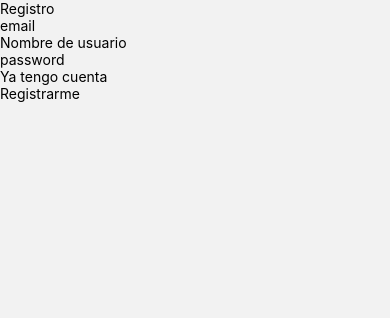
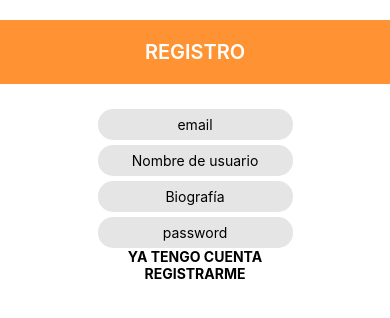
Before and after one commit to GianfrancoGrillo/react-native, a React Native app: screen /Register in a window 390 px wide. Shown: the top 318 px of the page. Built offline with nearby package versions, Linux system fonts and the light colour scheme; no server answers.

Commit message:
register login y css

```diff
--- a/src/screens/Login.js
+++ b/src/screens/Login.js
@@ -29,8 +29,10 @@ class Login extends Component {
 
 	render() {
 		return (
-			<View>
-				<Text>Ingresar</Text>
+			<View style={styles.container}>
+				<View style={styles.header}>
+					<Text style={styles.headertitle}>INGRESAR</Text>
+				</View>
 				<View>
 					<TextInput
                     style={styles.field}
@@ -48,8 +50,8 @@ class Login extends Component {
                       value={this.state.pass}
                       />
 
-					<Text onPress={() => this.loginUser(this.state.email, this.state.pass)}>Loguearme</Text>
-					<Text onPress={() => this.props.navigation.navigate('Register')}>No tengo cuenta</Text>
+					<Text style={styles.bold} onPress={() => this.loginUser(this.state.email, this.state.pass)}>LOGUEARME</Text>
+					<Text style={styles.bold} onPress={() => this.props.navigation.navigate('Register')}>NO TENGO CUENTA</Text>
 				</View>
 			</View>
 		);
@@ -58,7 +60,7 @@ class Login extends Component {
 
 const styles = StyleSheet.create({
 	header:{
-		backgroundColor: "#14213D",
+		backgroundColor: "#FF9333",
 		width: "100%",
 		padding: 10,
 		marginBottom: 20,
@@ -79,16 +81,14 @@ const styles = StyleSheet.create({
 		color: "#ff9f68",
 		paddingTop: 20,
 	},
-	 form:{
-		backgroundColor: 'red',
-	},
+
 	field: {
 		width: "50%",
 		backgroundColor: "#E5E5E5",
 		textAlign: "center",
-		padding: 7,
+		padding: 10,
 		marginTop: 5,
-		borderRadius: 15,
+		borderRadius: 40,
 	  },
 	  title: {
 		color: "#000000",
@@ -97,6 +97,9 @@ const styles = StyleSheet.create({
 		fontWeight: "600",
 		padding: 10,
 	  },
+	  bold:{
+		fontWeight: "bold",
+	}
 });
 
 export default Login;
--- a/src/screens/Post.js
+++ b/src/screens/Post.js
@@ -53,6 +53,8 @@ class Post extends Component {
 					<TouchableOpacity onPress={() => this.like()}>
 						<Text>Like</Text>
 					</TouchableOpacity>
+
+
 				)}
 			</View>
 		);
--- a/src/screens/Register.js
+++ b/src/screens/Register.js
@@ -14,7 +14,12 @@ class Register extends Component {
 			checkpass: '',
 			nombreUsuario: '',
 			bio: '',
-			error: '',
+			error: {
+				email: '',
+				nombreUsuario: '',
+				pass: '',
+				bio: '',
+			},
 		};
 	}
 	componentDidMount() {
@@ -49,7 +54,7 @@ class Register extends Component {
 						email: email,
 						nombreUsuario: nombreUsuario,
 						bio: bio,
-						checkpass: checkpass,
+
 					})
 					//reiniciamos el state a 0
 					.then((res) => {
@@ -57,7 +62,7 @@ class Register extends Component {
 							email: '',
 							pass: '',
 							bio: bio,
-							checkpass: checkpass,
+
 						});
 						//una vez creado el usuario que te lleve al menu
 						this.props.navigation.navigate('HomeMenu');
@@ -68,15 +73,24 @@ class Register extends Component {
 
 	render() {
 		return (
-			<View>
-				<Text>Registro</Text>
-				<View>
+			<View style={styles.container}>
+				<View style={styles.header}>
+					<Text style={styles.headertitle}>REGISTRO</Text>
+					<Text style={styles.errorText}>
+						{this.state.error.email && 'La dirección de email es obligatoria'}
+					</Text>
+				</View>
+
 				<TextInput
+
 					style={styles.field}
 					placeholder="email"
 					keyboardType="email-address"
 					onChangeText={(text) => this.setState({ email: text })}
 					value={this.state.email} />
+				<Text style={styles.errorText}>
+					{this.state.error.nombreUsuario && 'El nombre de usuario es obligatorio'}
+				</Text>
 				<TextInput
 					style={styles.field}
 					placeholder="Nombre de usuario"
@@ -84,6 +98,19 @@ class Register extends Component {
 					onChangeText={(text) => this.setState({ nombreUsuario: text })}
 					value={this.state.nombreUsuario}
 				/>
+				<Text style={styles.errorText}>
+					{this.state.error.bio && 'La biografía es obligatoria'}
+				</Text>
+				<TextInput
+					style={styles.field}
+					placeholder="Biografía"
+					keyboardType="default"
+					onChangeText={(text) => this.setState({ bio: text })}
+					value={this.state.bio}
+				/>
+				<Text style={styles.errorText}>
+					{this.state.error.pass && 'La contraseña es obligatoria'}
+				</Text>
 				<TextInput
 					style={styles.field}
 					placeholder="password"
@@ -97,21 +124,65 @@ class Register extends Component {
 
 
 				{/* si toco tengo cuenta que me lleve al login */}
-					<Text onPress={() => this.props.navigation.navigate('Login')}>Ya tengo cuenta</Text>
+				<Text style={styles.bold} onPress={() => this.props.navigation.navigate('Login')}>YA TENGO CUENTA</Text>
 
 				{/*  cuando tocamos el boton registrarme con el metodo Onpress
                      con un callback llamamos a la funcion registerUser y creamos el usuario */}
-					<TouchableOpacity onPress={() => this.registerUser(this.state.email, this.state.pass, this.state.nombreUsuario)}>
-						<Text>Registrarme</Text>
+				<TouchableOpacity onPress={() => this.registerUser(this.state.email, this.state.pass, this.state.nombreUsuario, this.state.bio)}>
+					<Text style={styles.bold}>REGISTRARME</Text>
 				</TouchableOpacity>
 			</View>
-			</View>
+
 		);
 	}
 }
 
 const styles = StyleSheet.create({
-	field: {},
+	header: {
+		backgroundColor: "#FF9333",
+		width: "100%",
+		padding: 10,
+		marginBottom: 20,
+	},
+	headertitle: {
+		color: "white",
+		textAlign: "center",
+		fontSize: 20,
+		fontWeight: "600",
+		padding: 10,
+	},
+	container: {
+		overflow: "hidden",
+		flex: 1,
+		flexDirection: "column",
+		alignItems: "center",
+		backgroundColor: "#FFFFFF",
+		color: "#ff9f68",
+		paddingTop: 20,
+	},
+	/* form:{
+		backgroundColor: 'red',
+	}, */
+	field: {
+		width: "50%",
+		backgroundColor: "#E5E5E5",
+		textAlign: "center",
+		padding: 7,
+		marginTop: 5,
+		borderRadius: 15,
+	},
+	title: {
+		color: "#000000",
+		textAlign: "center",
+		fontSize: 20,
+		fontWeight: "600",
+		padding: 10,
+	},
+	bold:{
+		fontWeight: "bold",
+	}
+
 });
 
+
 export default Register;
```
Lines whose indentation alone changed are shown as unchanged.
